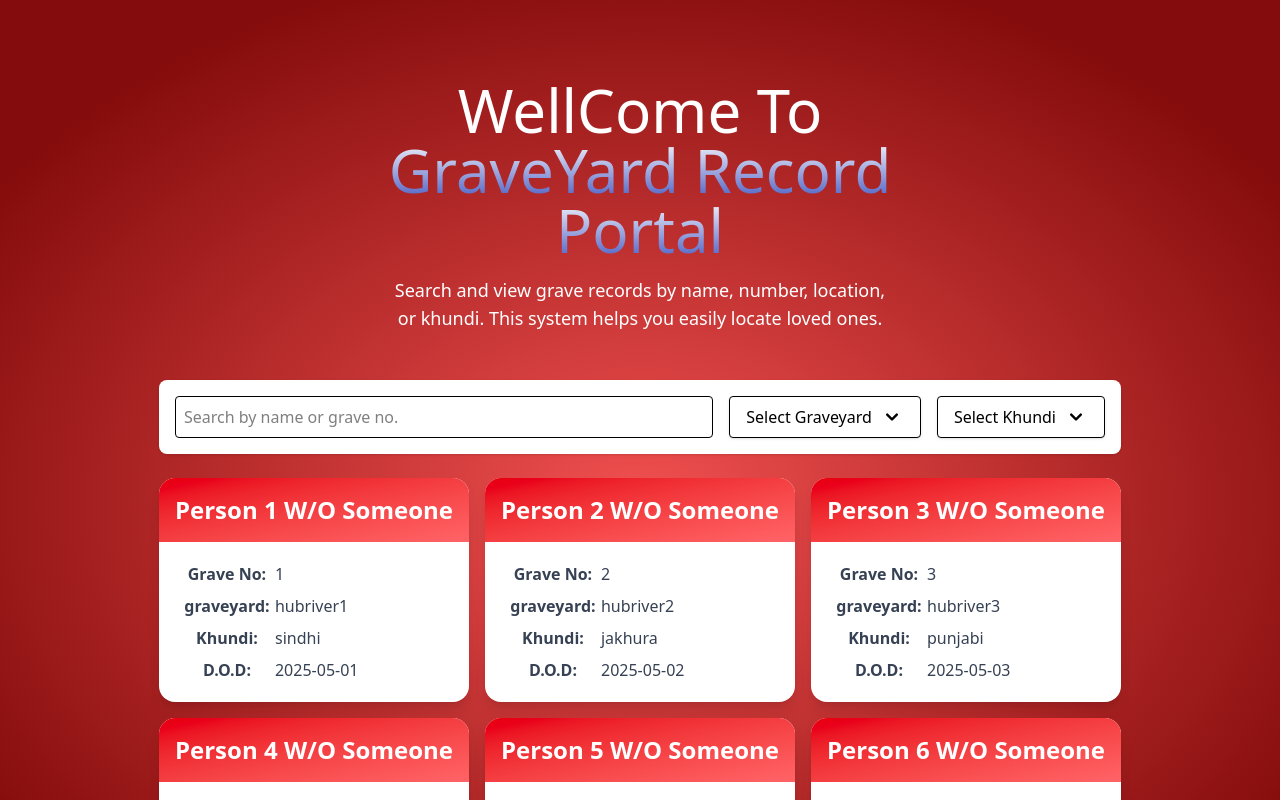
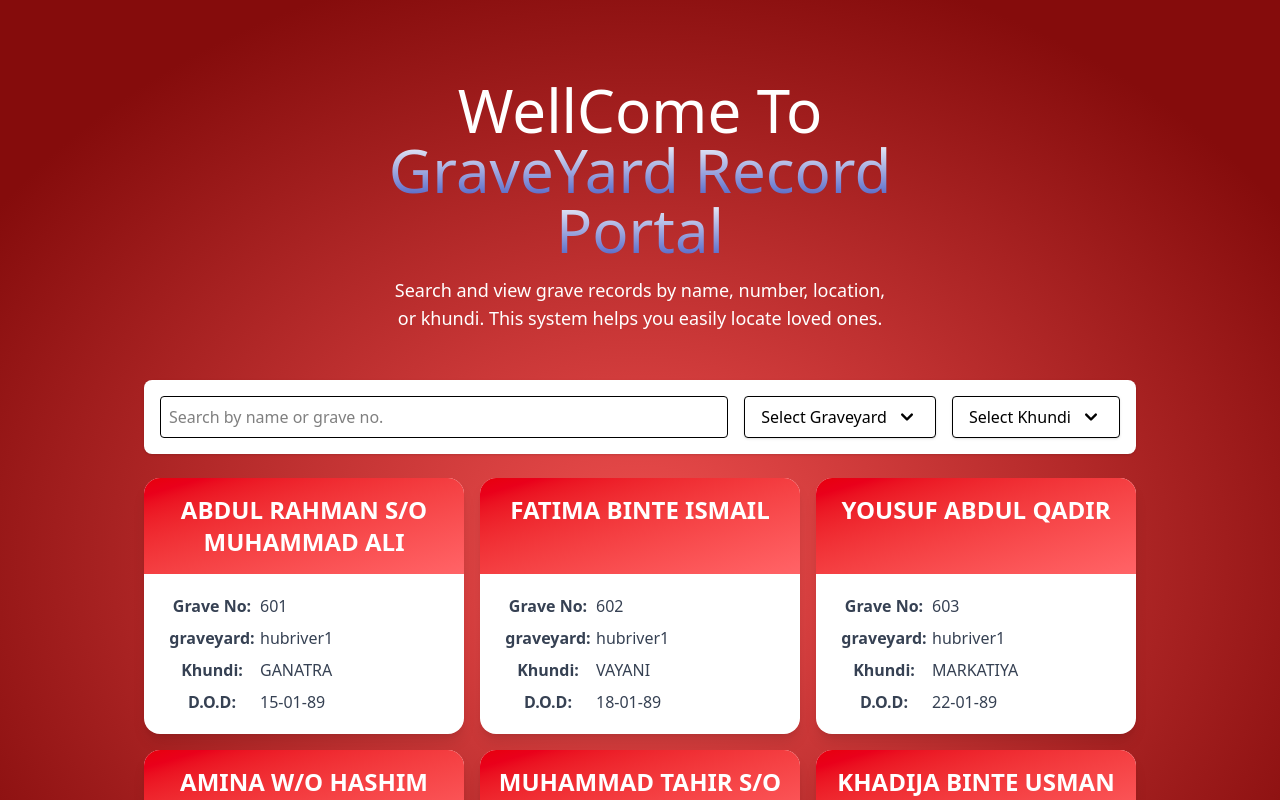
Before and after one commit to shoaibattari/GMS-SAAS, a React (Vite) app: page / in a window 1280 px wide. Both pictures are taken after a click on the element "Guest". Shown: the top 800 px of the page. Built offline with nearby package versions, Linux system fonts and the light colour scheme.

Commit message:
add sub category ui

```diff
--- /dev/null
+++ b/src/assets/constant.js
@@ -0,0 +1,242 @@
+export const graveData = [
+  {
+    id: "601",
+    GraveNo: "601",
+    Graveyard: "hubriver1",
+    Name: "ABDUL RAHMAN S/O MUHAMMAD ALI",
+    KHUNDI: "GANATRA",
+    DOD: "15-01-89",
+  },
+  {
+    id: "602",
+    GraveNo: "602",
+    Graveyard: "hubriver1",
+    Name: "FATIMA BINTE ISMAIL",
+    KHUNDI: "VAYANI",
+    DOD: "18-01-89",
+  },
+  {
+    id: "603",
+    GraveNo: "603",
+    Graveyard: "hubriver1",
+    Name: "YOUSUF ABDUL QADIR",
+    KHUNDI: "MARKATIYA",
+    DOD: "22-01-89",
+  },
+  {
+    id: "604",
+    GraveNo: "604",
+    Graveyard: "hubriver1",
+    Name: "AMINA W/O HASHIM",
+    KHUNDI: "SURIYA",
+    DOD: "25-01-89",
+  },
+  {
+    id: "605",
+    GraveNo: "605",
+    Graveyard: "hubriver1",
+    Name: "MUHAMMAD TAHIR S/O ABDUL LATIF",
+    KHUNDI: "TOBERIA",
+    DOD: "30-01-89",
+  },
+  {
+    id: "606",
+    GraveNo: "606",
+    Graveyard: "hubriver1",
+    Name: "KHADIJA BINTE USMAN",
+    KHUNDI: "PANJWANI",
+    DOD: "3-02-89",
+  },
+  {
+    id: "607",
+    GraveNo: "607",
+    Graveyard: "hubriver1",
+    Name: "ABDUL SATTAR S/O IBRAHIM",
+    KHUNDI: "KARAR",
+    DOD: "8-02-89",
+  },
+  {
+    id: "608",
+    GraveNo: "608",
+    Graveyard: "hubriver1",
+    Name: "RUQIYA W/O ABDUL GHANI",
+    KHUNDI: "GABA",
+    DOD: "12-02-89",
+  },
+  {
+    id: "609",
+    GraveNo: "609",
+    Graveyard: "hubriver1",
+    Name: "HAJI ISMAIL S/O HAJI YOUSUF",
+    KHUNDI: "GHAZIANI",
+    DOD: "15-02-89",
+  },
+  {
+    id: "610",
+    GraveNo: "610",
+    Graveyard: "hubriver1",
+    Name: "ZAINAB BINTE TAYYAB",
+    KHUNDI: "JAFRANI",
+    DOD: "18-02-89",
+  },
+  {
+    id: "611",
+    GraveNo: "611",
+    Graveyard: "hubriver1",
+    Name: "ABDULLAH S/O MUHAMMAD ARIF",
+    KHUNDI: "MANGRORIA",
+    DOD: "22-02-89",
+  },
+  {
+    id: "612",
+    GraveNo: "612",
+    Graveyard: "hubriver1",
+    Name: "HAWA BINTE JUMMA",
+    KHUNDI: "KATH",
+    DOD: "25-02-89",
+  },
+  {
+    id: "613",
+    GraveNo: "613",
+    Graveyard: "hubriver1",
+    Name: "HAJI UMAR S/O HAJI AHMED",
+    KHUNDI: "MOORAD",
+    DOD: "1-03-89",
+  },
+  {
+    id: "614",
+    GraveNo: "614",
+    Graveyard: "hubriver1",
+    Name: "SAKINA W/O ABDUL KARIM",
+    KHUNDI: "BARAI",
+    DOD: "5-03-89",
+  },
+  {
+    id: "615",
+    GraveNo: "615",
+    Graveyard: "hubriver1",
+    Name: "MUHAMMAD SOHAIL S/O ISHAQ",
+    KHUNDI: "DARIYA",
+    DOD: "8-03-89",
+  },
+  {
+    id: "616",
+    GraveNo: "616",
+    Graveyard: "hubriver1",
+    Name: "FARidA BINTE ABDUL SATTAR",
+    KHUNDI: "MAMDANI",
+    DOD: "12-03-89",
+  },
+  {
+    id: "617",
+    GraveNo: "617",
+    Graveyard: "hubriver1",
+    Name: "ABDUL QADIR S/O HAJI NOOR",
+    KHUNDI: "LADHANI",
+    DOD: "15-03-89",
+  },
+  {
+    id: "618",
+    GraveNo: "618",
+    Graveyard: "hubriver1",
+    Name: "HAJRA BINTE TAR MUHAMMAD",
+    KHUNDI: "POPATPOTRA",
+    DOD: "18-03-89",
+  },
+  {
+    id: "619",
+    GraveNo: "619",
+    Graveyard: "hubriver1",
+    Name: "YAQOOB S/O HAJI ISMAIL",
+    KHUNDI: "GABRANI",
+    DOD: "22-03-89",
+  },
+  {
+    id: "620",
+    GraveNo: "620",
+    Graveyard: "hubriver1",
+    Name: "BIBI KHADIJA W/O HAJI UMAR",
+    KHUNDI: "MOHAMMADI",
+    DOD: "25-03-89",
+  },
+  {
+    id: "621",
+    GraveNo: "621",
+    Graveyard: "hubriver1",
+    Name: "ABDUL HAMEED S/O HAJI YOUSUF",
+    KHUNDI: "ASWANI",
+    DOD: "1-04-89",
+  },
+  {
+    id: "622",
+    GraveNo: "622",
+    Graveyard: "hubriver1",
+    Name: "AMIR S/O HAJI HASHIM",
+    KHUNDI: "ESSANI",
+    DOD: "5-04-89",
+  },
+  {
+    id: "623",
+    GraveNo: "623",
+    Graveyard: "hubriver1",
+    Name: "FATIMA BINTE ABDUL RAZZAQ",
+    KHUNDI: "DADWALA",
+    DOD: "8-04-89",
+  },
+  {
+    id: "624",
+    GraveNo: "624",
+    Graveyard: "hubriver1",
+    Name: "HAJI ABDUL RAHMAN S/O HAJI QASIM",
+    KHUNDI: "GAGAI",
+    DOD: "12-04-89",
+  },
+  {
+    id: "625",
+    GraveNo: "625",
+    Graveyard: "hubriver1",
+    Name: "SAADIA BINTE HAJI USMAN",
+    KHUNDI: "JIWANI",
+    DOD: "15-04-89",
+  },
+  {
+    id: "626",
+    GraveNo: "626",
+    Graveyard: "hubriver1",
+    Name: "MUHAMMAD ARIF S/O HAJI ILYAS",
+    KHUNDI: "KALANI",
+    DOD: "18-04-89",
+  },
+  {
+    id: "627",
+    GraveNo: "627",
+    Graveyard: "hubriver1",
+    Name: "KHALidA BINTE HAJI ADAM",
+    KHUNDI: "PASTA",
+    DOD: "22-04-89",
+  },
+  {
+    id: "628",
+    GraveNo: "628",
+    Graveyard: "hubriver1",
+    Name: "ABDUL WAHAB S/O HAJI JUMMA",
+    KHUNDI: "DARBAR",
+    DOD: "25-04-89",
+  },
+  {
+    id: "629",
+    GraveNo: "629",
+    Graveyard: "hubriver1",
+    Name: "HAJRA BINTE HAJI SOOMAR",
+    KHUNDI: "MULARA",
+    DOD: "1-05-89",
+  },
+  {
+    id: "630",
+    GraveNo: "630",
+    Graveyard: "hubriver1",
+    Name: "ABDUL MAJEED S/O HAJI TAR MUHAMMAD",
+    KHUNDI: "KHOSA",
+    DOD: "5-05-89",
+  },
+];
--- a/src/components/Guest/CategoryView.jsx
+++ b/src/components/Guest/CategoryView.jsx
@@ -22,9 +22,25 @@ const CategoryView = ({ category }) => {
   );
 
   return (
-    <div>
-      <UserViewHero section={category} />
-
+    <div
+      style={{
+        background:
+          "radial-gradient(61.05% 50.86% at 50% 46.33%, #F15050 0%, #850C0C 100%)",
+      }}
+      className="py-20 text-center flex flex-col items-center justify-center"
+    >
+      <div className="container mx-auto px-6 w-[50%] ">
+        <h1 className="text-6xl  text-white mb-4 font-medium ">
+          WellCome To
+          <span className="gradient-text"> {category} Record Portal</span>
+        </h1>
+        <p className="text-lg text-white text-balance font-medium">
+          Search and view grave records by name, number, location, or khundi.
+          This system helps you easily locate loved ones.
+        </p>
+      </div>
+      {/* <UserViewHero section={category} /> */}
+      <div className="w-[80%] mx-auto">
         {category === "grave" ? (
           <div className="p-4 grid grid-cols-1 sm:grid-cols-2 md:grid-cols-3 gap-4">
             {graveyardOptions?.map((grave) => (
@@ -33,7 +49,7 @@ const CategoryView = ({ category }) => {
                 key={grave.value}
                 className="bg-gradient-to-br from-red-600 to-red-400 p-4 py-12 rounded-3xl"
               >
-              <h3 className="text-2xl font-bold text-white text-center">
+                <h3 className="text-h4 font-bold text-white text-center">
                   {grave.label}
                 </h3>
               </Link>
@@ -47,7 +63,7 @@ const CategoryView = ({ category }) => {
                 key={khundi.value}
                 className="bg-gradient-to-br from-red-600 to-red-400 p-4 py-12 rounded-3xl"
               >
-              <h3 className="text-2xl font-bold text-white text-center">
+                <h3 className="text-h4 font-bold text-white text-center">
                   {khundi.label}
                 </h3>
               </Link>
@@ -55,6 +71,7 @@ const CategoryView = ({ category }) => {
           </div>
         )}
       </div>
+    </div>
   );
 };
 
--- a/src/components/Guest/GraveUserView.jsx
+++ b/src/components/Guest/GraveUserView.jsx
@@ -54,7 +54,7 @@ const GraveUserView = () => {
               className="bg-white rounded-2xl shadow-lg hover:shadow-2xl transition-shadow duration-200 overflow-hidden"
             >
               <div className="bg-gradient-to-br from-red-600 to-red-400 p-4">
-                <h3 className="text-2xl font-bold text-white truncate">
+                <h3 className="text-2xl font-bold text-white truncate text-wrap h-16">
                   {grave.Name}
                 </h3>
               </div>
@@ -79,7 +79,7 @@ const GraveUserView = () => {
             </div>
           ))
         ) : (
-          <p className="col-span-full text-center text-gray-500">
+          <p className="col-span-full text-center text-p text-white">
             No records found.
           </p>
         )}
@@ -87,11 +87,13 @@ const GraveUserView = () => {
       <div className="flex justify-center items-center gap-4 mt-6">
         <Button
           label="Graveyard Section "
+          className={"!py-6 text-h4 font-semibold"}
           onClick={() => navigate("/guest/grave")}
           fill
         />
         <Button
           label="Khundi Section"
+          className={"!py-6 text-h4 font-semibold"}
           onClick={() => navigate("/guest/khundi")}
         />
       </div>
--- a/src/components/Guest/GuestHero.jsx
+++ b/src/components/Guest/GuestHero.jsx
@@ -20,7 +20,7 @@ const GuestHero = () => {
           This system helps you easily locate loved ones.
         </p>
       </div>
-      <div className="mt-6 flex justify-center">
+      <div className="mt-6 flex justify-center w-[80%]">
         <GraveUserView />
       </div>
 
--- a/src/components/Guest/SubCategory.jsx
+++ b/src/components/Guest/SubCategory.jsx
@@ -1,10 +1,116 @@
-import React from "react";
-import { useParams } from "react-router-dom";
+import React, { useContext, useMemo, useState } from "react";
+import { useLocation, useParams } from "react-router-dom";
 import UserViewHero from "./UserViewHero";
+import SearchBar from "../common/SearchBar";
+import GraveContext from "../../context/GraveContext";
 
 const SubCategory = () => {
   const { subCategory } = useParams();
-  return <UserViewHero section={subCategory} />;
+  const { pathname } = useLocation();
+  const { graves } = useContext(GraveContext); // Access graves from context
+
+  const graveyardOptions = [
+    { value: "hubriver1", label: "Hub River 1" },
+    { value: "hubriver2", label: "Hub River 2" },
+    { value: "hubriver3", label: "Hub River 3" },
+  ];
+
+  const khundiOptions = [
+    { value: "jakhura", label: "Jakhura" },
+    { value: "sindhi", label: "Sindhi" },
+    { value: "punjabi", label: "Punjabi" },
+  ];
+
+  const [search, setSearch] = useState("");
+  const [graveyard, setGraveyard] = useState(null);
+  const [khundi, setKhundi] = useState(null);
+
+  const displayGraves = useMemo(() => {
+    return graves.filter((grave) => {
+      const matchesSearch = search
+        ? grave.Name.toLowerCase().includes(search.toLowerCase())
+        : true;
+      const matchesGraveyard = graveyard ? grave.Graveyard === graveyard : true;
+      const matchesKhundi = khundi ? grave.KHUNDI === khundi : true;
+
+      return matchesSearch && matchesGraveyard && matchesKhundi;
+    });
+  }, [search, graveyard, khundi, graves]);
+
+  return (
+    <div
+      style={{
+        background:
+          "radial-gradient(61.05% 50.86% at 50% 46.33%, #F15050 0%, #850C0C 100%)",
+      }}
+      className="py-20 text-center flex flex-col items-center justify-center"
+    >
+      <div className="container mx-auto px-6 w-[50%] ">
+        <h1 className="text-6xl  text-white mb-4 font-medium ">
+          WellCome To
+          <span className="gradient-text"> {subCategory} Record Portal</span>
+        </h1>
+        <p className="text-lg text-white text-balance font-medium">
+          Search and view grave records by name, number, location, or khundi.
+          This system helps you easily locate loved ones.
+        </p>
+      </div>
+      {/* <UserViewHero section={subCategory} />; */}
+      <div className="container mx-auto px-4 w-[80%]">
+        <SearchBar
+          graveShow={pathname.startsWith("/guest/khundi")}
+          khundiShow={pathname.startsWith("/guest/grave")}
+          search={search}
+          setSearch={setSearch}
+          graveyard={graveyard}
+          setGraveyard={setGraveyard}
+          khundi={khundi}
+          setKhundi={setKhundi}
+          graveyardOptions={graveyardOptions}
+          khundiOptions={khundiOptions}
+        />
+
+        <div className="grid grid-cols-1 md:grid-cols-2 lg:grid-cols-3 gap-4 ">
+          {displayGraves.length > 0 ? (
+            displayGraves.map((grave) => (
+              <div
+                key={grave.id}
+                className="bg-white rounded-2xl shadow-lg hover:shadow-2xl transition-shadow duration-200 overflow-hidden"
+              >
+                <div className="bg-gradient-to-br from-red-600 to-red-400 p-4">
+                  <h3 className="text-2xl font-bold text-white truncate h-16 text-wrap">
+                    {grave.Name}
+                  </h3>
+                </div>
+                <div className="p-5 space-y-2 text-gray-700">
+                  <p className="flex">
+                    <span className="font-semibold w-24">Grave No:</span>
+                    <span>{grave.GraveNo}</span>
+                  </p>
+                  <p className="flex">
+                    <span className="font-semibold w-24">Graveyard:</span>
+                    <span>{grave.Graveyard}</span>
+                  </p>
+                  <p className="flex">
+                    <span className="font-semibold w-24">Khundi:</span>
+                    <span>{grave.KHUNDI}</span>
+                  </p>
+                  <p className="flex">
+                    <span className="font-semibold w-24">D.O.D:</span>
+                    <span>{grave.DOD}</span>
+                  </p>
+                </div>
+              </div>
+            ))
+          ) : (
+            <p className="col-span-full text-center text-p text-white">
+              No records found.
+            </p>
+          )}
+        </div>
+      </div>
+    </div>
+  );
 };
 
 export default SubCategory;
--- a/src/components/Home/Hero.jsx
+++ b/src/components/Home/Hero.jsx
@@ -3,7 +3,7 @@ import Button from "../common/Button";
 import { useNavigate } from "react-router";
 
 const Hero = () => {
-  const navigate = useNavigate()
+  const navigate = useNavigate();
   return (
     <section
       style={{
@@ -22,8 +22,17 @@ const Hero = () => {
           visitor or an admin, access organized data in seconds.
         </p>
         <div className="flex items-center justify-between gap-6 py-6">
-          <Button onClick={()=> navigate("/guest")} label={"Guest"} />
-          <Button onClick={()=> navigate("/login")} fill={true} label={"Admin"} />
+          <Button
+            onClick={() => navigate("/guest")}
+            label={"Guest"}
+            className={"!py-6 text-h4 font-semibold"}
+          />
+          <Button
+            onClick={() => navigate("/login")}
+            fill={true}
+            className={"!py-6 text-h4 font-semibold"}
+            label={"Admin"}
+          />
         </div>
       </div>
     </section>
--- a/src/context/GraveContext.jsx
+++ b/src/context/GraveContext.jsx
@@ -1,10 +1,10 @@
 import { createContext, useState } from "react";
-import { dummyGraves } from "../assets/helpers.js";
+import { graveData } from "../assets/constant.js";
 
 const GraveContext = createContext();
 
 export const GraveProvider = ({ children }) => {
-  const [graves, setGraves] = useState(dummyGraves);
+  const [graves, setGraves] = useState(graveData);
   console.log("graves all, ", graves);
   // ✅ Add new grave
   const addGrave = (grave) => {
```
Lines whose indentation alone changed are shown as unchanged.
